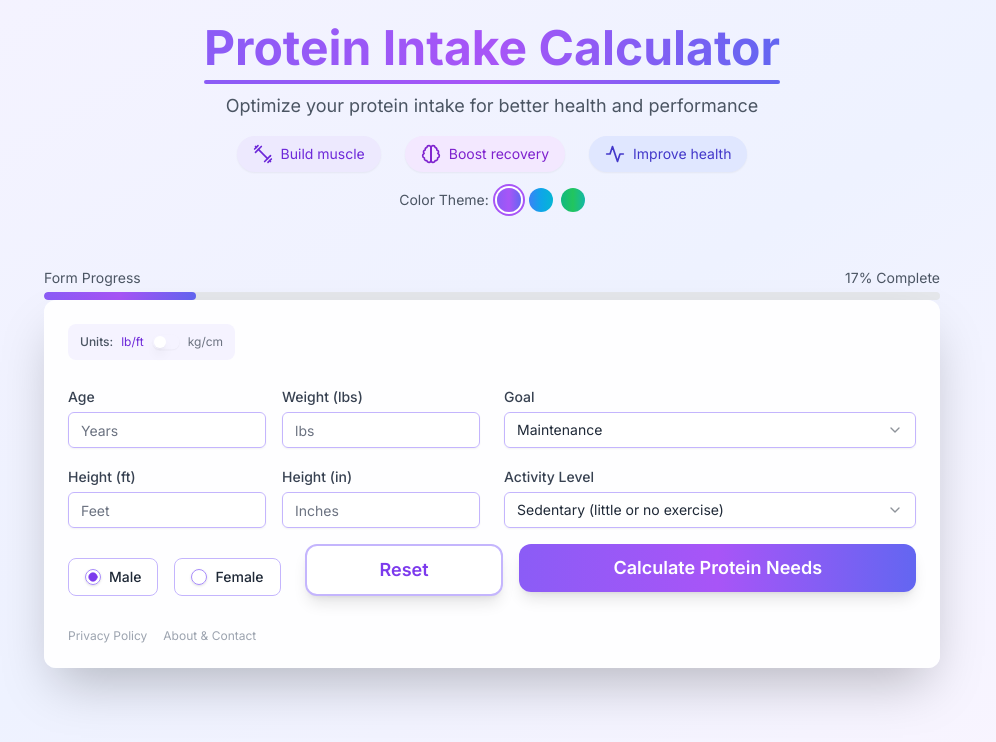
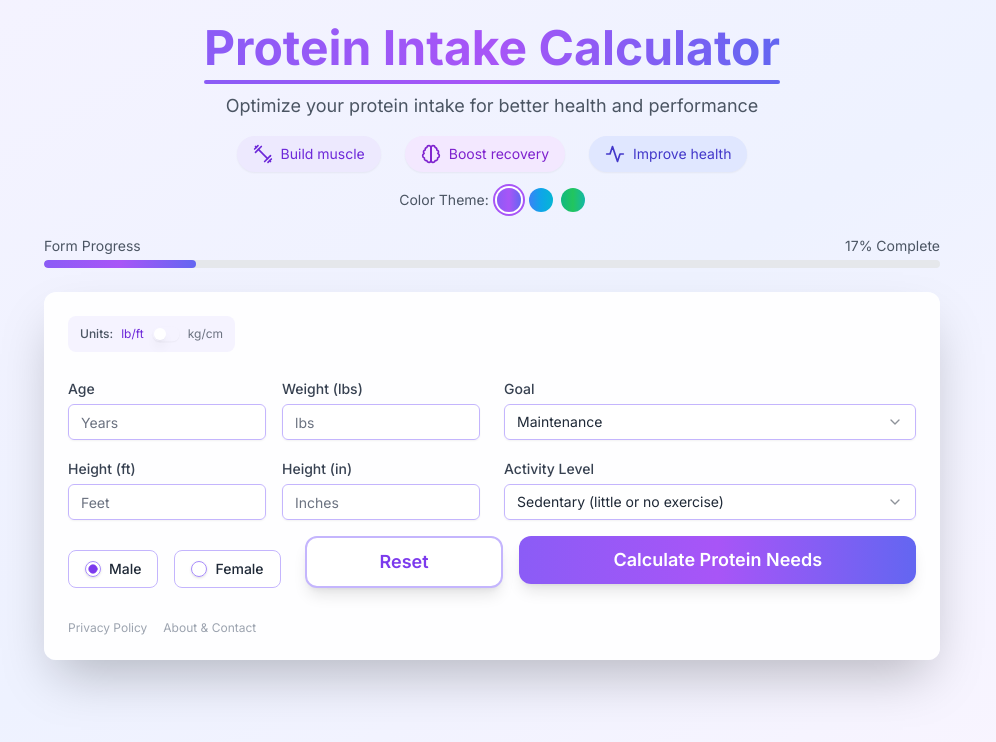
Before and after one commit to Paulsum1985/protein-calculator, a Next.js app: page / in a window 1280 px wide. Shown: the top 742 px of the page, without its empty margins (148-1144 px from the left). Built offline with nearby package versions, Linux system fonts and the light colour scheme.

Commit message:
margin change

```diff
--- a/src/app/page.tsx
+++ b/src/app/page.tsx
@@ -285,7 +285,7 @@ return (
           </div>
         </div>
 
-        <div className="relative pt-8">
+        <div className="mt-2 mb-6">
   <div className="flex justify-between mb-1 text-sm text-gray-600">
     <span>Form Progress</span>
     <span>{progress}% Complete</span>
```
